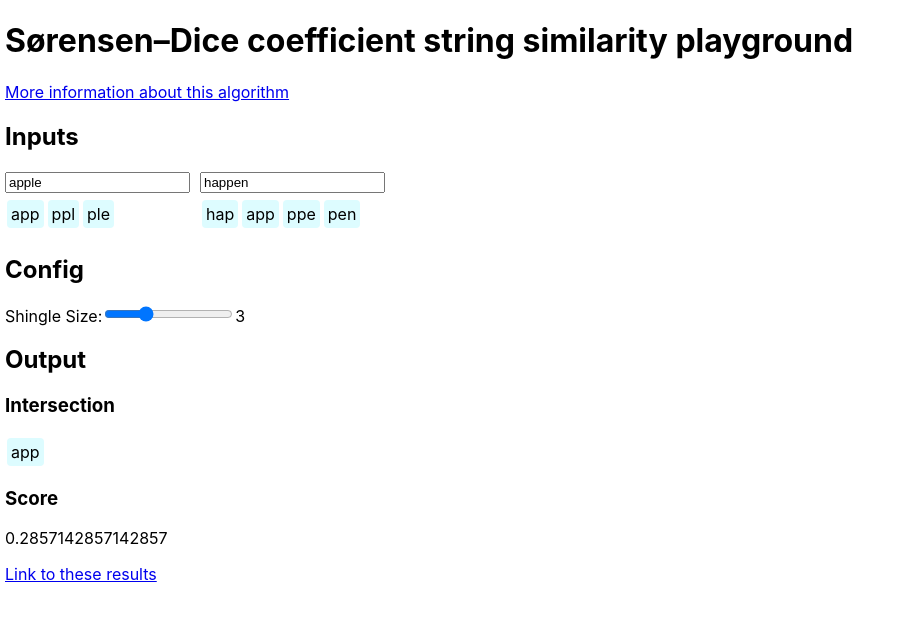
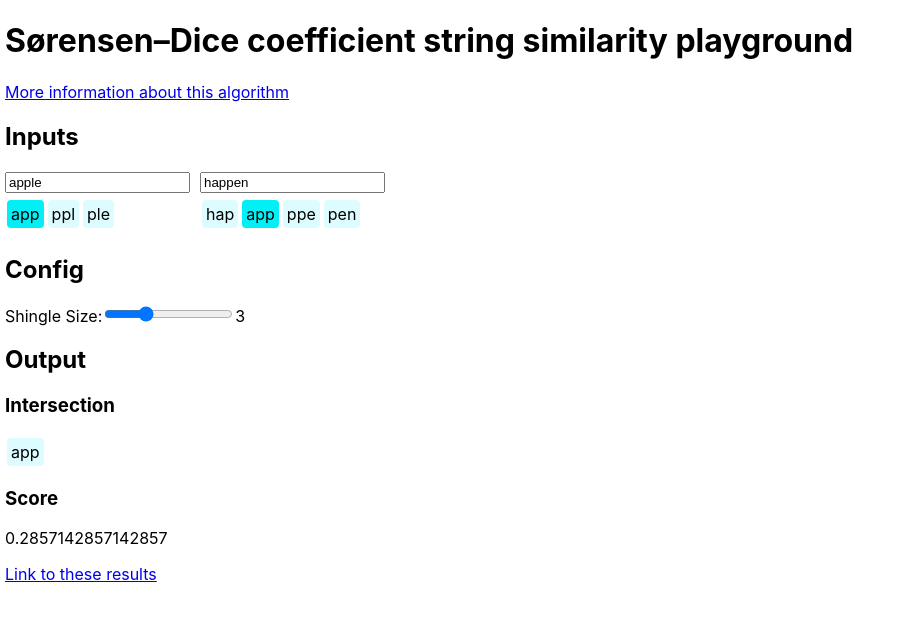
Before and after one commit to itzg/string-similarity-playground, a React (Create React App) app: page / in a window 1280 px wide. Shown: the top 618 px of the page, without its empty margins (0-910 px from the left). Built offline with nearby package versions, Linux system fonts and the light colour scheme.

Commit message:
Highlight the intersected tokens

```diff
--- a/src/App.css
+++ b/src/App.css
@@ -31,6 +31,10 @@
   border-radius: 4px;
 }
 
+.Token.Intersected {
+  background-color: #02f0f5;
+}
+
 .ResultsLink {
   margin-top: 1em;
 }
--- a/src/App.js
+++ b/src/App.js
@@ -10,11 +10,15 @@ function Input({value, setValue}) {
     )
 }
 
-function Tokens({tokens}) {
+function Tokens({tokens, intersection}) {
+    function tokenClass(intersects) {
+        return intersects ? "Token Intersected" : "Token";
+    }
+
     return tokens ? (
         <div className="Tokens">
             {
-                tokens.map(token => <span className="Token">{token}</span>)
+                tokens.map(token => <span className={tokenClass(intersection && intersection.includes(token))}>{token}</span>)
             }
         </div>
     ) : <></>;
@@ -71,11 +75,11 @@ function App() {
                 <div className="Inputs">
                     <div className="InputGroup">
                         <Input value={left} setValue={setLeft}/>
-                        <Tokens tokens={leftTokens}/>
+                        <Tokens tokens={leftTokens} intersection={result.intersection}/>
                     </div>
                     <div className="InputGroup">
                         <Input value={right} setValue={setRight}/>
-                        <Tokens tokens={rightTokens}/>
+                        <Tokens tokens={rightTokens} intersection={result.intersection}/>
                     </div>
                 </div>
             </div>
```
